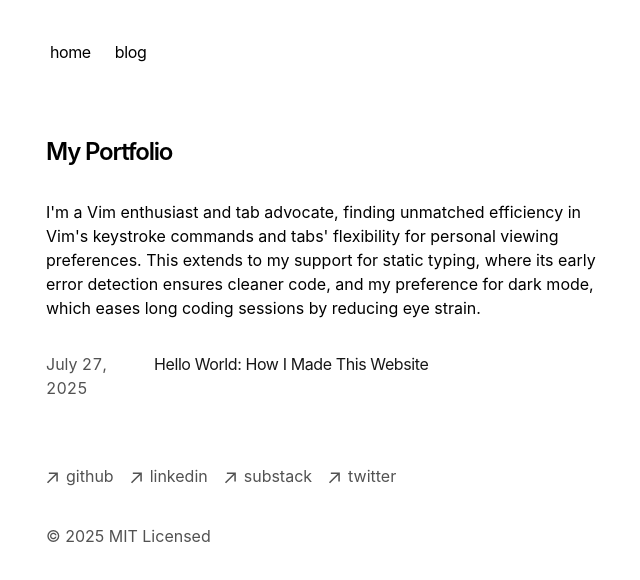
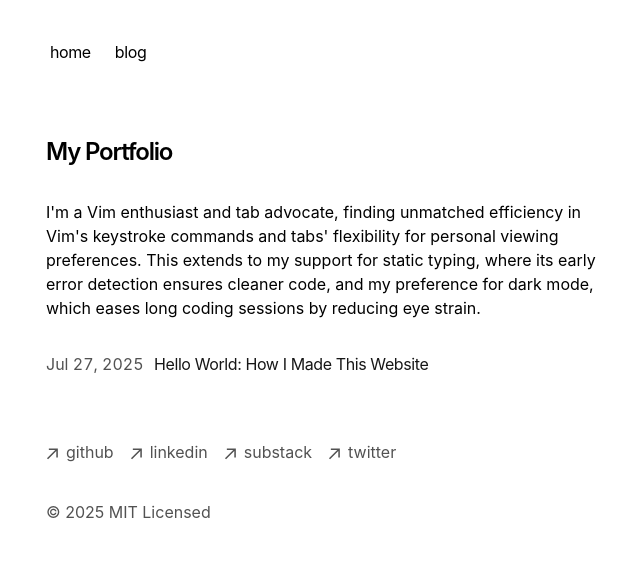
Before and after one commit to jack-walton/portfolio-starter-kit, a Next.js app: page / in a window 1280 px wide. Shown: the top 580 px of the page, without its empty margins (306-946 px from the left). Built offline with nearby package versions, Linux system fonts and the light colour scheme.

Commit message:
Update date display
With this enhancement, the date in the blogposts component is now truncated when the character count exceeds a certain length. Thus, the text does not wrap around in an ugly way.

```diff
--- a/app/components/posts.tsx
+++ b/app/components/posts.tsx
@@ -1,8 +1,30 @@
 import Link from 'next/link'
-import { formatDate, getBlogPosts } from 'app/blog/utils'
+import { getBlogPosts } from 'app/blog/utils'
 
 export function BlogPosts() {
   let allBlogs = getBlogPosts()
+
+  // Custom date formatting function to handle truncation and correct date parsing
+  const formatCustomDate = (dateString) => {
+    // Parse ISO date string (e.g., "2025-08-01")
+    const [year, month, day] = dateString.split('-').map(Number);
+    const monthNames = [
+      'January', 'February', 'March', 'April', 'May', 'June',
+      'July', 'August', 'September', 'October', 'November', 'December'
+    ];
+    const shortMonthNames = [
+      'Jan', 'Feb', 'Mar', 'Apr', 'May', 'Jun',
+      'Jul', 'Aug', 'Sep', 'Oct', 'Nov', 'Dec'
+    ];
+    // Use zero-based month index correctly (month - 1 for array access)
+    const fullDate = `${monthNames[month - 1]} ${day}, ${year}`;
+
+    // Truncate to short month if date string is longer than 10 characters
+    if (fullDate.length > 10) {
+      return `${shortMonthNames[month - 1]} ${day}, ${year}`;
+    }
+    return fullDate;
+  };
 
   return (
     <div>
@@ -23,7 +45,7 @@ export function BlogPosts() {
           >
             <div className="w-full flex flex-col md:flex-row space-x-0 md:space-x-2">
               <p className="text-neutral-600 dark:text-neutral-400 w-[100px] tabular-nums">
-                {formatDate(post.metadata.publishedAt, false)}
+                {formatCustomDate(post.metadata.publishedAt)}
               </p>
               <p className="text-neutral-900 dark:text-neutral-100 tracking-tight">
                 {post.metadata.title}
```
